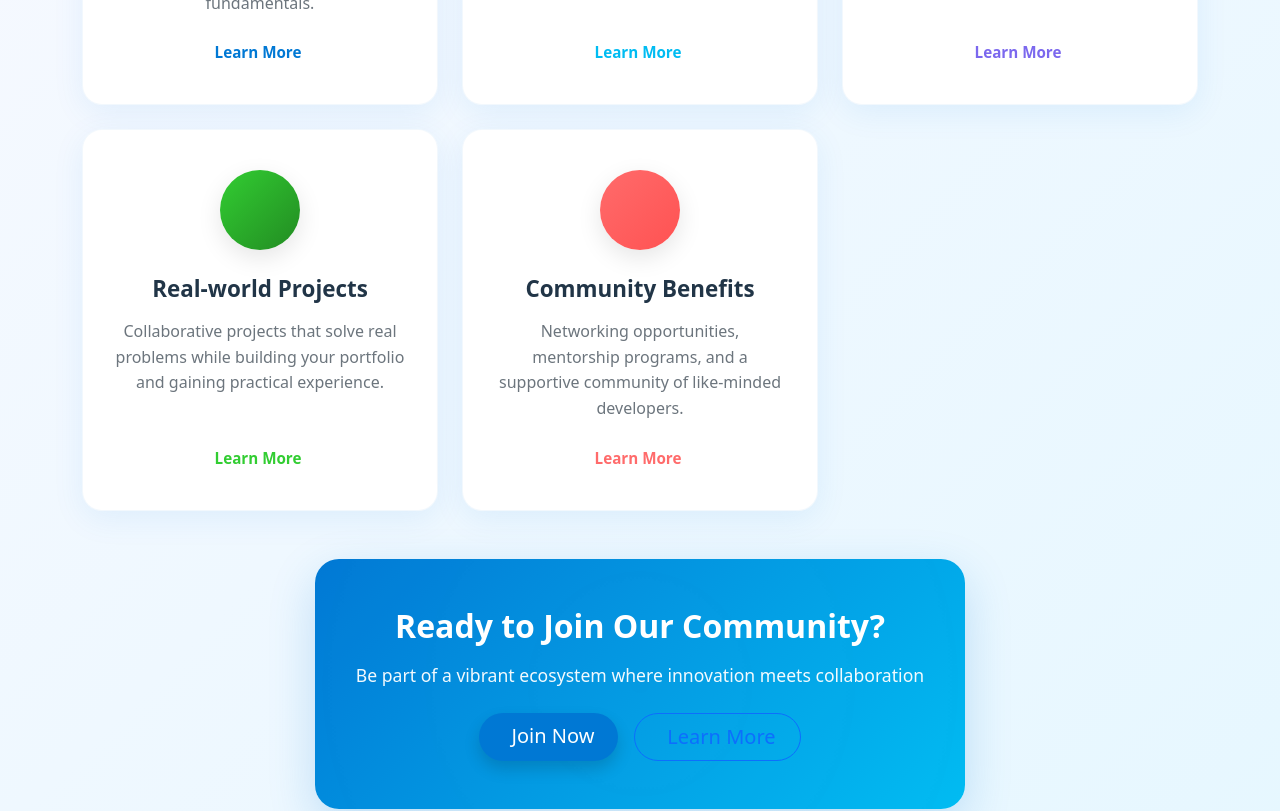
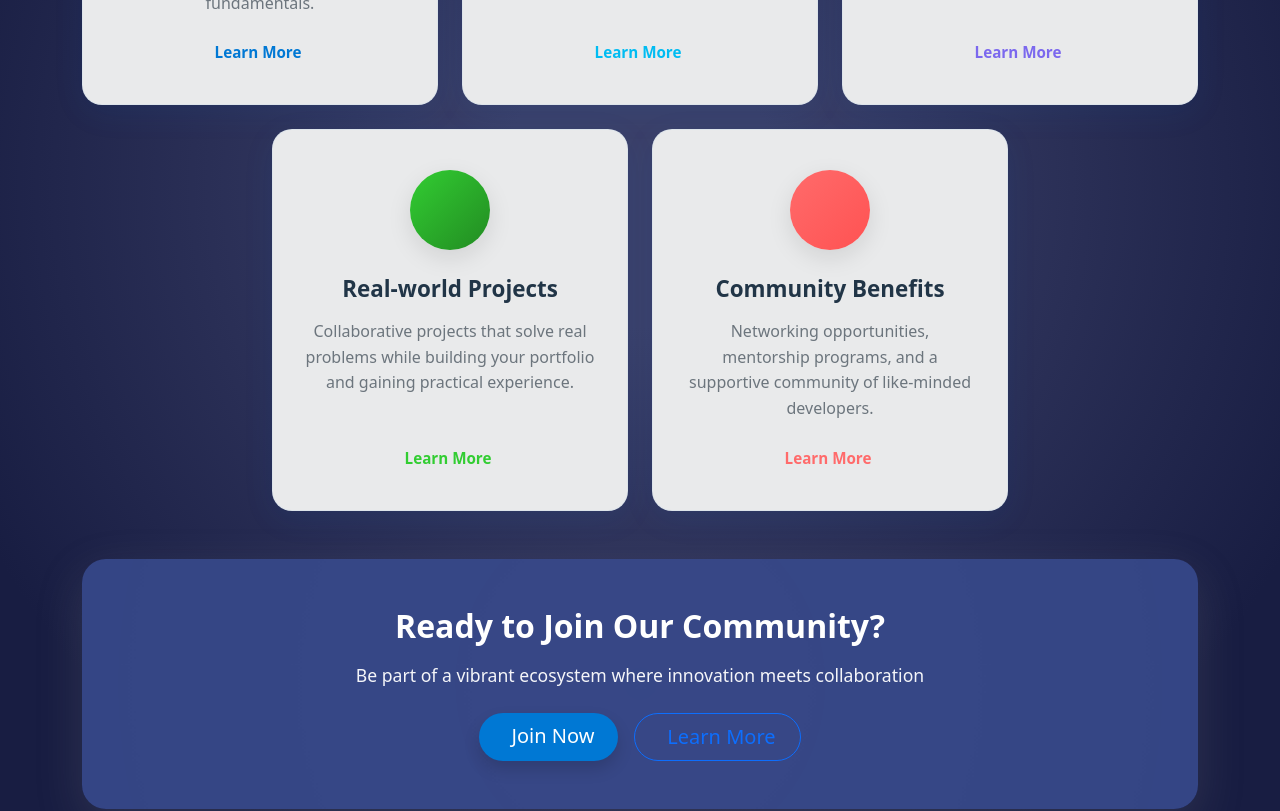
Before and after one commit to msft-tech-community/mtc-website, a React (Vite) app: page / in a window 1280 px wide. Shown: the part 1380-2191 px from the top of the page. Built offline with nearby package versions, Linux system fonts and the light colour scheme.

Commit message:
Enhance: changed benefits section to dark theme, and centered the benefit cards

```diff
--- a/src/components/HighlightList.css
+++ b/src/components/HighlightList.css
@@ -1,12 +1,13 @@
 /* Main section styling with gradient background */
 .highlight-section {
-    background: linear-gradient(135deg, #f8f9ff 0%, #e6f7ff 100%);
+    /* background: linear-gradient(135deg, #302A64 0%, rgba(30, 34, 70, 0.85) 100%); */
+    background: radial-gradient(circle, #3b4069 15%, #181d42 80%);
     position: relative;
     overflow: hidden;
 }
 
 .highlight-card {
-    background: #fff;
+    background: #e9eaeb;
     border-radius: 20px;
     padding: 2.5rem 2rem;
     box-shadow: 0 8px 32px rgba(0, 120, 212, 0.08);
@@ -94,12 +95,13 @@
 }
 
 .highlight-cta-card {
-    background: linear-gradient(135deg, var(--mtc-primary) 0%, var(--mtc-secondary) 100%);
-    color: #fff;
+    /* background: linear-gradient(135deg, var(--mtc-primary) 0%, var(--mtc-secondary) 100%); */
+    background: linear-gradient(135deg, #344585 100%, #6EBFF4 22%);
+    color: #ffffff;
     padding: 3rem 2.5rem;
     border-radius: 24px;
-    box-shadow: 0 16px 48px rgba(0, 120, 212, 0.2);
-    max-width: 650px;
+    box-shadow: 0 16px 48px rgba(138, 140, 141, 0.2);
+    max-width: 1350px;
     position: relative;
     overflow: hidden;
 }
--- a/src/components/HighlightList.jsx
+++ b/src/components/HighlightList.jsx
@@ -48,13 +48,13 @@ export default function HighlightList() {
                     <h2 className="display-5 fw-bold text-mtc-primary mb-3">
                         What Awaits You at MTC
                     </h2>
-                    <p className="lead text-muted fs-4">
+                    <p className="lead fs-4" style={{ color: "#ffffff" }}>
                         Discover the amazing opportunities and experiences our community offers
                     </p>
                 </div>
 
                 {/* Highlights Grid */}
-                <div className="row g-4 mb-5">
+                <div className="row justify-content-center g-4 mb-5">
                     {highlights.map((highlight, index) => (
                         <div key={index} className="col-lg-4 col-md-6">
                             <div className="highlight-card h-100">
```
